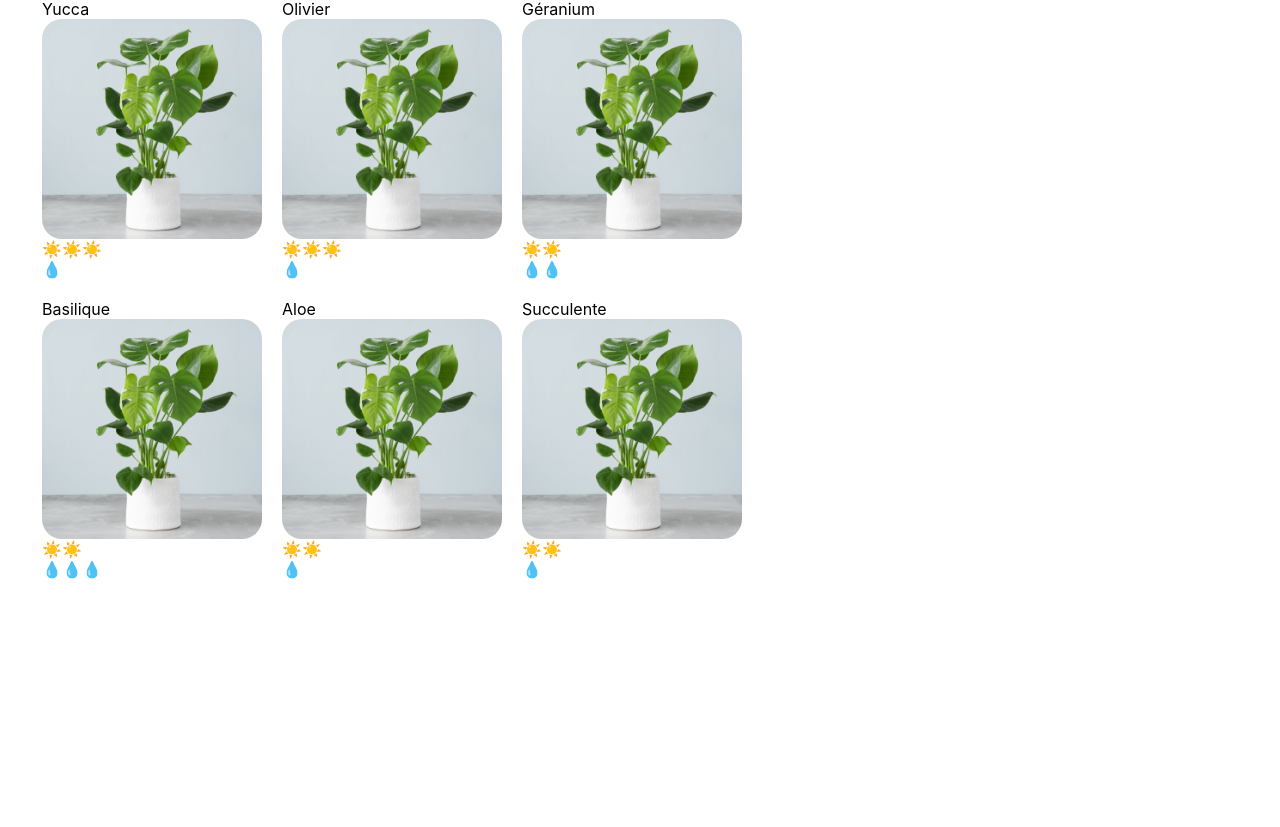
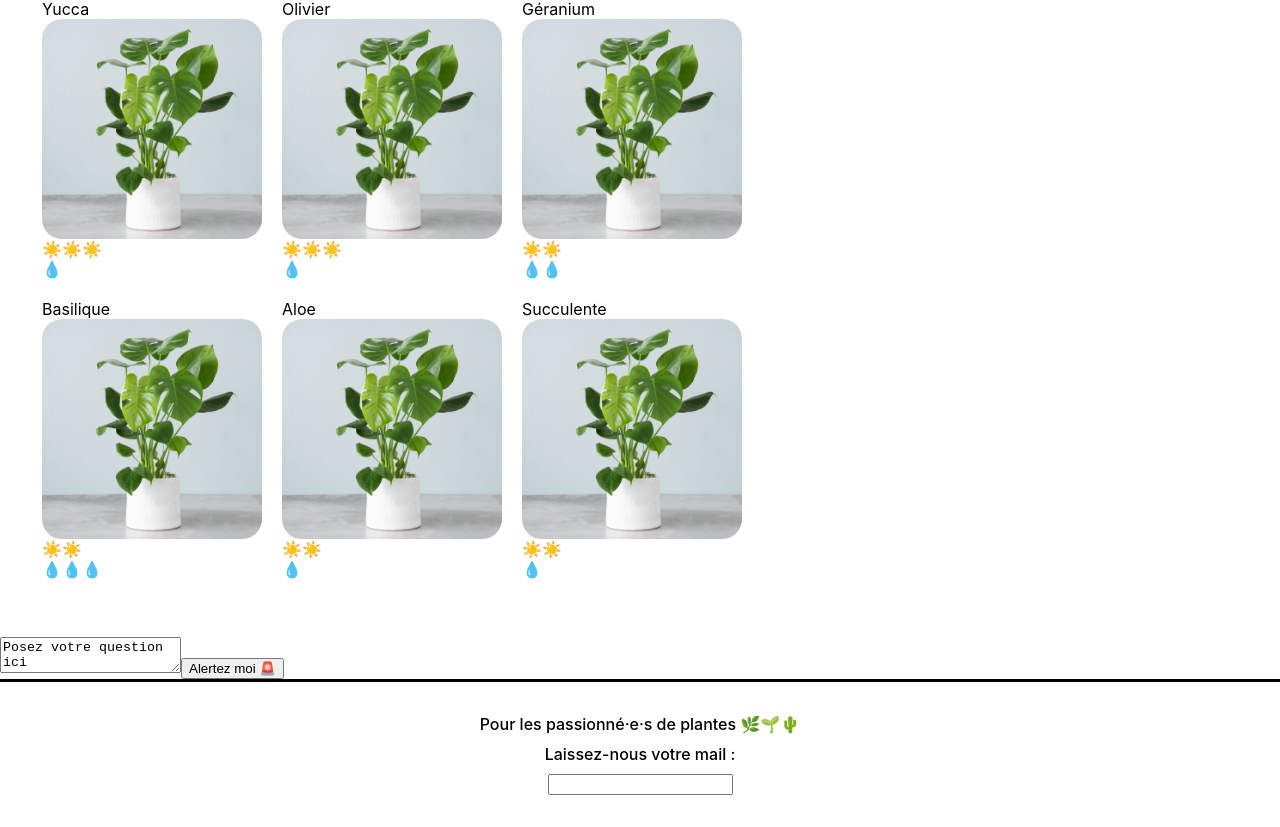
Before and after one commit to theo-m14/la-maison-jungle-cours-react-oc, a React (Create React App) app: page / in a window 1280 px wide. Shown: the part 584-1411 px from the top of the page. Before the commit the page ends 1221 px from the top, so only its background shows below. Built offline with nearby package versions, Linux system fonts and the light colour scheme.

Commit message:
exo event w/ useState on input

```diff
--- a/src/components/App.js
+++ b/src/components/App.js
@@ -2,6 +2,8 @@ import Banner from './Banner'
 import logo from '../assets/logo.png'
 // import Cart from './Cart'
 import ShoppingList from './ShoppingList'
+import QuestionForm from './QuestionForm'
+import Footer from './Footer'
 
 function App() {
 	return (
@@ -12,6 +14,8 @@ function App() {
 			</Banner>
 			{/* <Cart /> */}
 			<ShoppingList />
+			<QuestionForm />
+			<Footer/>
 		</div>
 	)
 }
--- a/src/components/CareScale.js
+++ b/src/components/CareScale.js
@@ -3,7 +3,7 @@ function CareScale({ scaleValue, careType }) {
 	const scaleType = careType === 'light' ? '☀️' : '💧'
 
 	return (
-		<div>
+		<div onClick={(e)=> {e.stopPropagation(); displayCareScaleInfo(scaleValue,careType)}}>
 			{range.map((rangeElem) =>
 				scaleValue >= rangeElem ? (
 					<span key={rangeElem.toString()}>{scaleType}</span>
@@ -13,4 +13,20 @@ function CareScale({ scaleValue, careType }) {
 	)
 }
 
+function displayCareScaleInfo(scaleValue,careType){
+	alert(`C'est un composant de type ${careType}`);
+	let scaleQuantity;
+	switch(scaleValue){
+		case 1:
+			scaleQuantity = 'peu';
+			break;
+		case 2:
+			scaleQuantity = 'modérèment'
+			break;
+		default:
+			scaleQuantity = 'beaucoup'
+	}
+	alert(`Cette plante requiert ${scaleQuantity} ${careType === 'water' ? "d'arrosage" : "de lumière"}`);
+}
+
 export default CareScale
--- /dev/null
+++ b/src/components/Footer.js
@@ -0,0 +1,26 @@
+import { useState } from 'react'
+import '../styles/Footer.css'
+
+function Footer() {
+	const [inputValue, setInputValue] = useState('')
+
+	return (
+		<footer className='lmj-footer'>
+			<div className='lmj-footer-elem'>
+				Pour les passionné·e·s de plantes 🌿🌱🌵
+			</div>
+			<div className='lmj-footer-elem'>Laissez-nous votre mail :</div>
+            <input type='test' onBlur={(e) => verifEmail(e.target.value) && setInputValue(e.target.value)}></input>
+		</footer>
+	)
+}
+
+function verifEmail(mail){
+    if(!mail.includes('@'))
+        {
+            alert("Attention, il n'y a pas d'@, ceci n'est pas une adresse valide.");
+            return false;
+        }else return true;
+}
+
+export default Footer
--- a/src/components/PlantItem.js
+++ b/src/components/PlantItem.js
@@ -3,7 +3,7 @@ import CareScale from './CareScale'
 
 function PlantItem({name,cover,id,light,water}){
     return (
-        <li key={id} className='lmj-plant-item'>
+        <li key={id} className='lmj-plant-item' onClick={() => handleClick(name)}>
 						{name}
                         <img src={cover} alt={name + 'cover'} className='lmj-plant-item-cover'/>
                         <CareScale scaleValue={light} careType='light'/>
@@ -12,4 +12,8 @@ function PlantItem({name,cover,id,light,water}){
     )
 }
 
+function handleClick(plantName){
+    alert(`Tu viens de cliquer sur la plante : ${plantName}`);
+}
+
 export default PlantItem
--- /dev/null
+++ b/src/components/QuestionForm.js
@@ -0,0 +1,16 @@
+import { useState } from 'react'
+
+function QuestionForm() {
+    const [inputValue, setInputValue] = useState('Posez votre question ici')
+    return (
+        <div>
+            <textarea
+                value={inputValue}
+                onChange={(e) => setInputValue(e.target.value)}
+            />
+            <button onClick={() => alert(inputValue)}>Alertez moi 🚨</button>
+        </div>
+    )
+}
+
+export default QuestionForm
--- /dev/null
+++ b/src/styles/Footer.css
@@ -0,0 +1,14 @@
+.lmj-footer {
+	color: black;
+	padding: 32px;
+	border-top: solid 3px black;
+	display: flex;
+	justify-content: flex-start;
+	flex-direction: column;
+	align-items: center;
+	font-weight: 500;
+}
+
+.lmj-footer-elem {
+	margin-bottom: 10px;
+}
```
